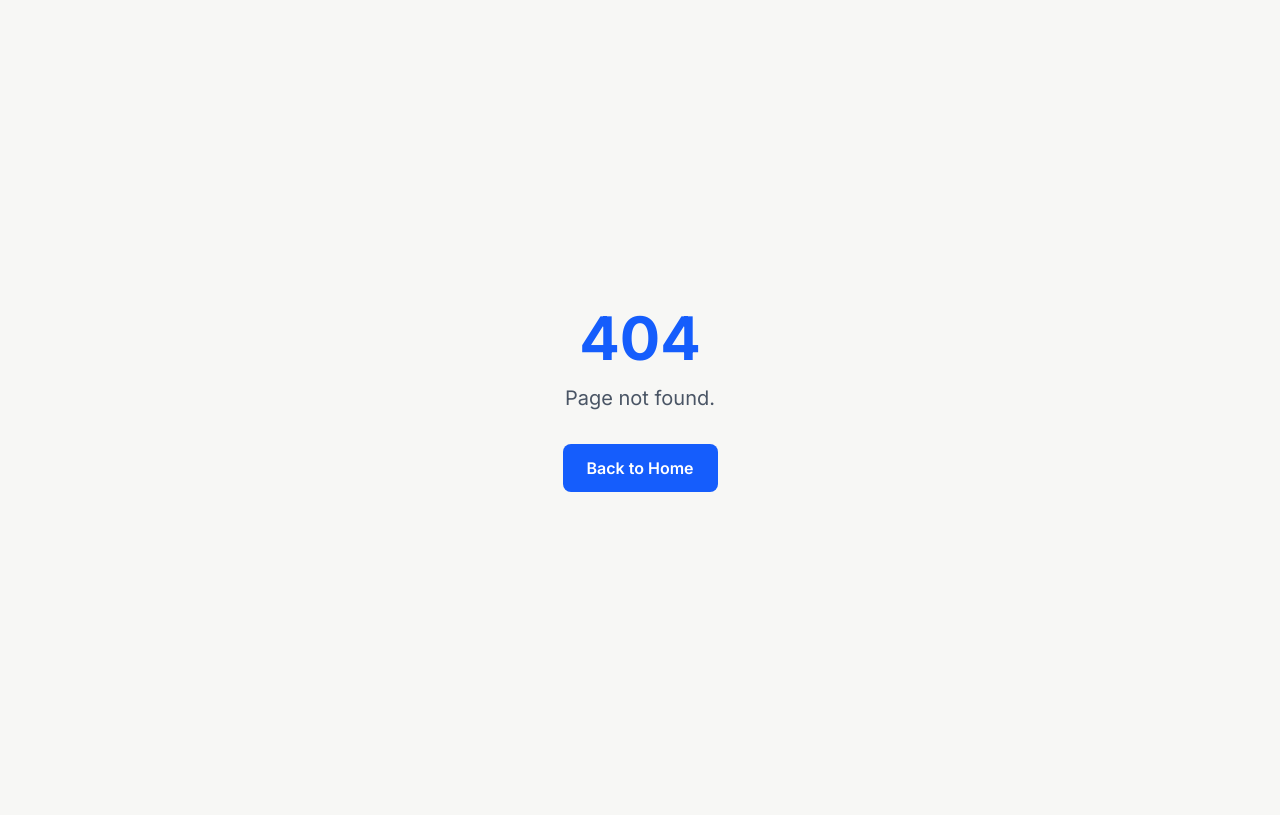
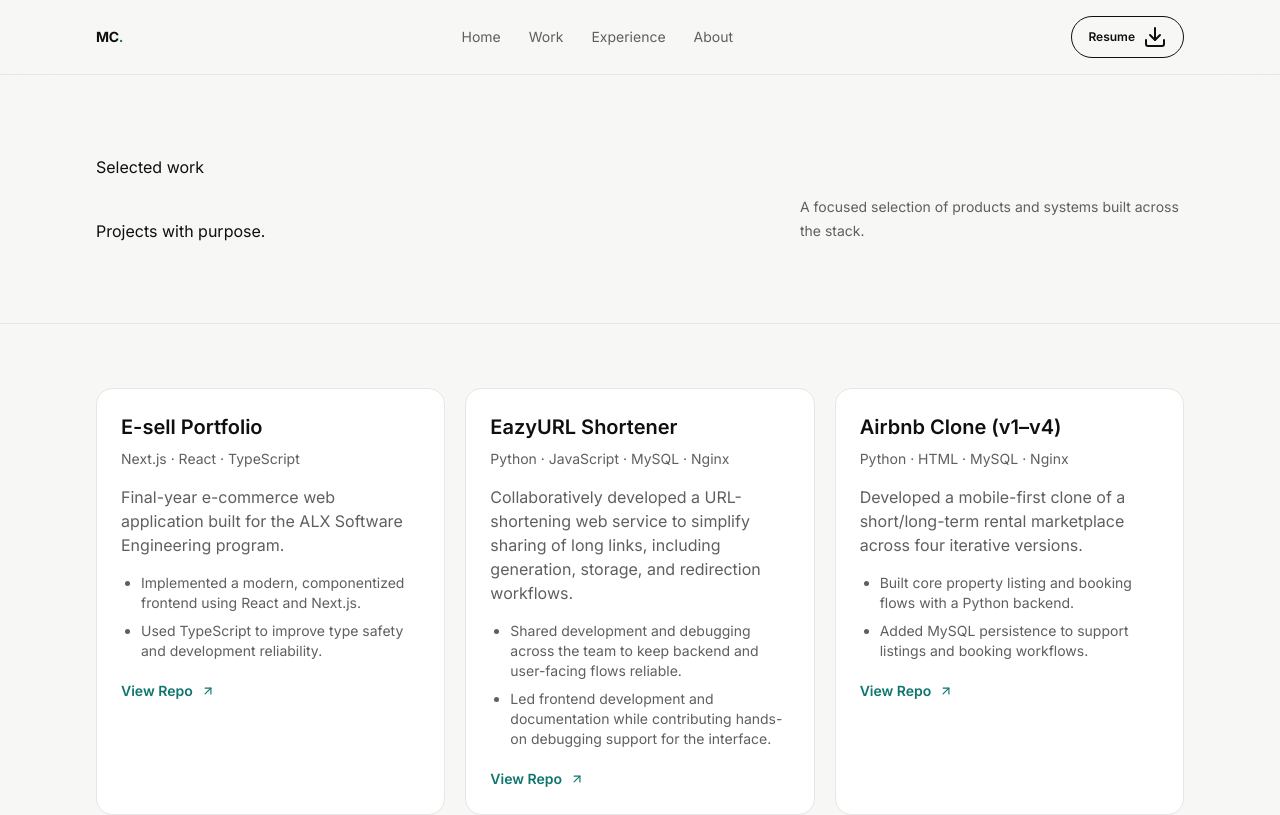
Before and after one commit to 001-sketch/Resume, a Next.js app: page /work in a window 1280 px wide. Before the commit this address had no page. Shown: the top 815 px of the page. Built offline with nearby package versions, Linux system fonts and the light colour scheme.

Commit message:
Create dedicated work page

```diff
--- /dev/null
+++ b/app/work/page.tsx
@@ -0,0 +1,52 @@
+import type { Metadata } from "next";
+import { Download } from "lucide-react";
+import { PROJECTS } from "@/lib/projects";
+import ProjectCard from "@/components/ui/project-card";
+
+export const metadata: Metadata = {
+  title: "Selected Work | Michael Chege",
+  description: "Selected projects by Michael Chege, a Nairobi-based full-stack developer building useful digital products.",
+};
+
+const NAV_LINKS = [
+  { href: "/", label: "Home" },
+  { href: "/work", label: "Work" },
+  { href: "/#experience", label: "Experience" },
+  { href: "/#about", label: "About" },
+];
+
+export default function WorkPage() {
+  return (
+    <div className="min-h-screen bg-[color:var(--background)] text-[color:var(--foreground)]">
+      <header className="sticky top-0 z-40 border-b border-[color:var(--border)] bg-[color:var(--background)]/90 backdrop-blur-xl">
+        <div className="mx-auto flex max-w-6xl items-center justify-between gap-6 px-5 py-4 lg:px-8">
+          <a href="/" className="text-sm font-bold tracking-[-0.02em]">MC<span className="text-[color:var(--accent)]">.</span></a>
+          <nav aria-label="Primary navigation" className="hidden items-center gap-7 text-sm text-[color:var(--muted)] md:flex">
+            {NAV_LINKS.map((link) => <a key={link.href} href={link.href} className="transition-colors hover:text-[color:var(--foreground)]">{link.label}</a>)}
+          </nav>
+          <a href="/MikeResume.pdf" download className="inline-flex items-center gap-2 rounded-full border border-[color:var(--border-strong)] px-4 py-2 text-xs font-semibold transition-colors hover:border-[color:var(--foreground)] hover:bg-[color:var(--foreground)] hover:text-white">
+            Resume <Download data-icon="inline-end" />
+          </a>
+        </div>
+      </header>
+
+      <main>
+        <section aria-labelledby="work-title" className="mx-auto max-w-6xl px-5 pb-16 pt-16 lg:px-8 lg:pb-20 lg:pt-20">
+          <p className="eyebrow">Selected work</p>
+          <div className="mt-4 flex flex-col gap-5 sm:flex-row sm:items-end sm:justify-between">
+            <h1 id="work-title" className="section-title max-w-2xl">Projects with purpose.</h1>
+            <p className="max-w-sm text-sm leading-6 text-[color:var(--muted)]">A focused selection of products and systems built across the stack.</p>
+          </div>
+        </section>
+
+        <section aria-label="Project list" className="border-t border-[color:var(--border)] bg-[color:var(--surface)] py-12 lg:py-16">
+          <div className="mx-auto grid max-w-6xl gap-5 px-5 lg:grid-cols-3 lg:px-8">
+            {PROJECTS.map((project) => <ProjectCard key={project.title} project={project} />)}
+          </div>
+        </section>
+      </main>
+
+      <footer className="border-t border-[color:var(--border)]"><div className="mx-auto flex max-w-6xl px-5 py-7 text-xs text-[color:var(--muted)] lg:px-8"><span>© 2026 Michael Chege</span></div></footer>
+    </div>
+  );
+}
--- a/components/ui/portfolio-hero.tsx
+++ b/components/ui/portfolio-hero.tsx
@@ -1,9 +1,7 @@
 import { ArrowDown, ArrowUpRight, Check, Download, MapPin } from "lucide-react";
-import { PROJECTS } from "@/lib/projects";
-import ProjectCard from "@/components/ui/project-card";
 
 const NAV_LINKS = [
-  { href: "#work", label: "Work" },
+  { href: "/work", label: "Work" },
   { href: "#experience", label: "Experience" },
   { href: "#about", label: "About" },
   { href: "#contact", label: "Contact" },
@@ -73,13 +71,6 @@ export default function PortfolioHero() {
           </div>
         </section>
 
-        <section id="work" aria-labelledby="work-title" className="border-t border-[color:var(--border)] bg-[color:var(--surface)] py-20 lg:py-28">
-          <div className="mx-auto max-w-6xl px-5 lg:px-8">
-            <div className="flex flex-col gap-4 sm:flex-row sm:items-end sm:justify-between"><div><p className="eyebrow">Selected work</p><h2 id="work-title" className="section-title">Projects with purpose.</h2></div><p className="max-w-sm text-sm leading-6 text-[color:var(--muted)]">A selection of products and systems built across the stack.</p></div>
-            <div className="mt-12 grid gap-5 lg:grid-cols-3">{PROJECTS.map((project) => <ProjectCard key={project.title} project={project} />)}</div>
-          </div>
-        </section>
-
         <section id="experience" aria-labelledby="experience-title" className="mx-auto max-w-6xl px-5 py-20 lg:px-8 lg:py-28">
           <div className="grid gap-12 lg:grid-cols-[0.7fr_1.3fr]"><div><p className="eyebrow">Experience</p><h2 id="experience-title" className="section-title">How I got here.</h2></div><div className="divide-y divide-[color:var(--border)]">{EXPERIENCE_ENTRIES.map((entry) => <article key={`${entry.company}-${entry.role}`} className="grid gap-4 py-7 first:pt-0 sm:grid-cols-[1fr_auto]"><div><p className="text-lg font-semibold">{entry.role}</p><p className="mt-1 text-sm text-[color:var(--muted)]">{entry.company} · {entry.location}</p><ul className="mt-5 flex flex-col gap-2 text-sm leading-6 text-[color:var(--muted)]">{entry.highlights.map((highlight) => <li key={highlight} className="flex gap-2"><Check className="mt-1 shrink-0 text-[color:var(--accent)]" />{highlight}</li>)}</ul></div><p className="text-sm text-[color:var(--muted)] sm:text-right">{entry.period}</p></article>)}</div></div>
         </section>
```
